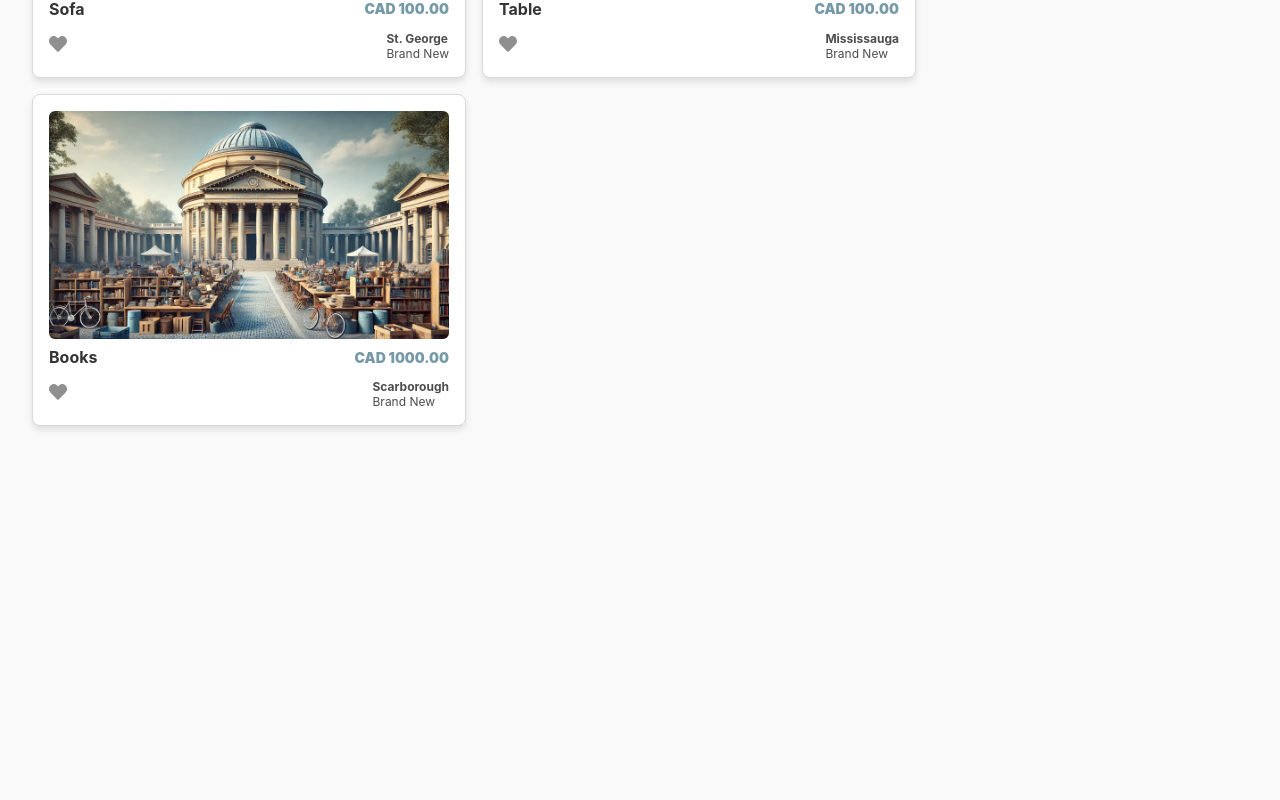
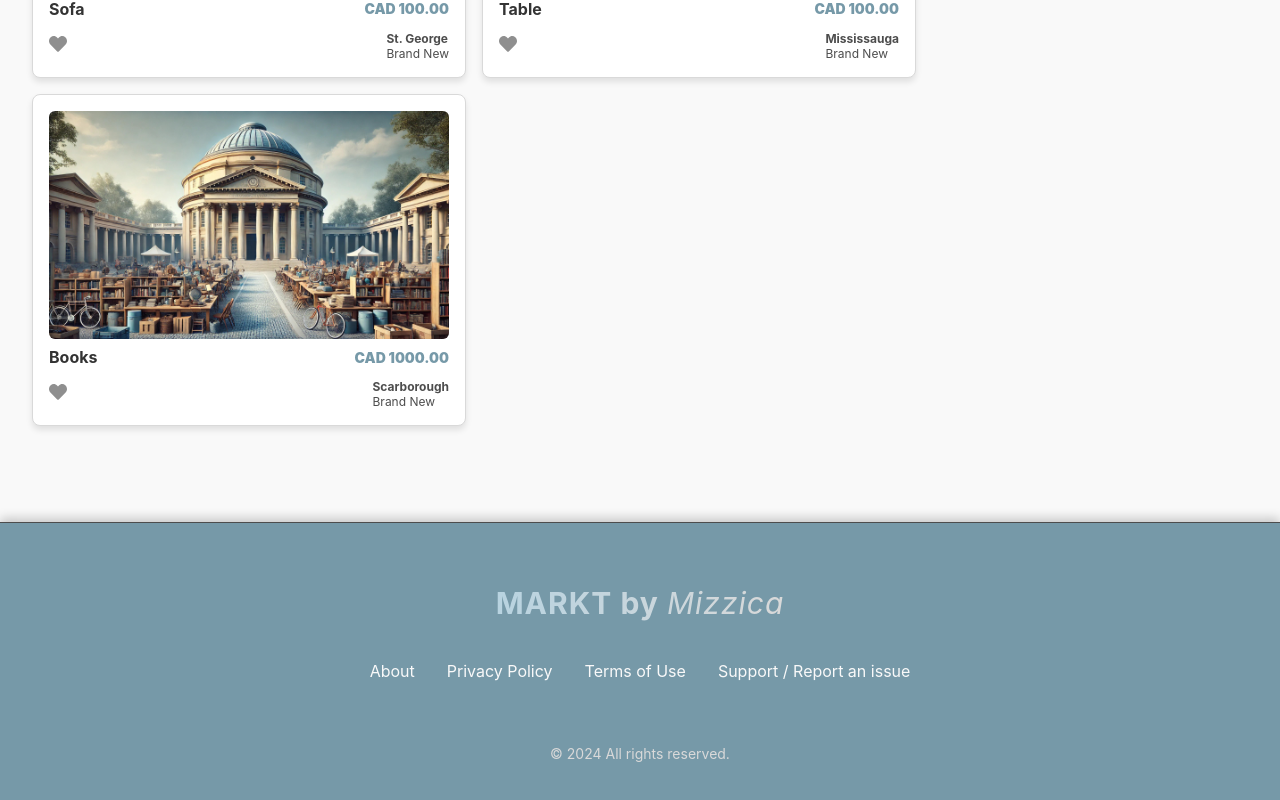
Before and after one commit to guninwasan/markt, a React (Create React App) app in the folder markt-frontend/: page / in a window 1280 px wide. Shown: the part 938-1738 px from the top of the page. Before the commit the page ends 1396 px from the top, so only its background shows below. Built offline with nearby package versions, Linux system fonts and the light colour scheme.

Commit message:
Footer in all routes

```diff
--- a/markt-frontend/src/App.tsx
+++ b/markt-frontend/src/App.tsx
@@ -11,6 +11,7 @@ import {
   ProductListingPage,
 } from "./pages";
 import {
+  Footer,
   LoadingModal,
   ProtectedRoute,
   RedirectToHomeRoute,
@@ -50,6 +51,7 @@ function App() {
           <Route path="*" element={<NotFoundPage />} />
         </Routes>
       </Router>
+      <Footer />
     </>
   );
 }
--- a/markt-frontend/src/components/index.tsx
+++ b/markt-frontend/src/components/index.tsx
@@ -16,3 +16,4 @@ export * from "./search-results";
 export * from "./redirect-to-home-route";
 export * from "./password-input";
 export * from "./loading-modal";
+export * from "./footer";
```
